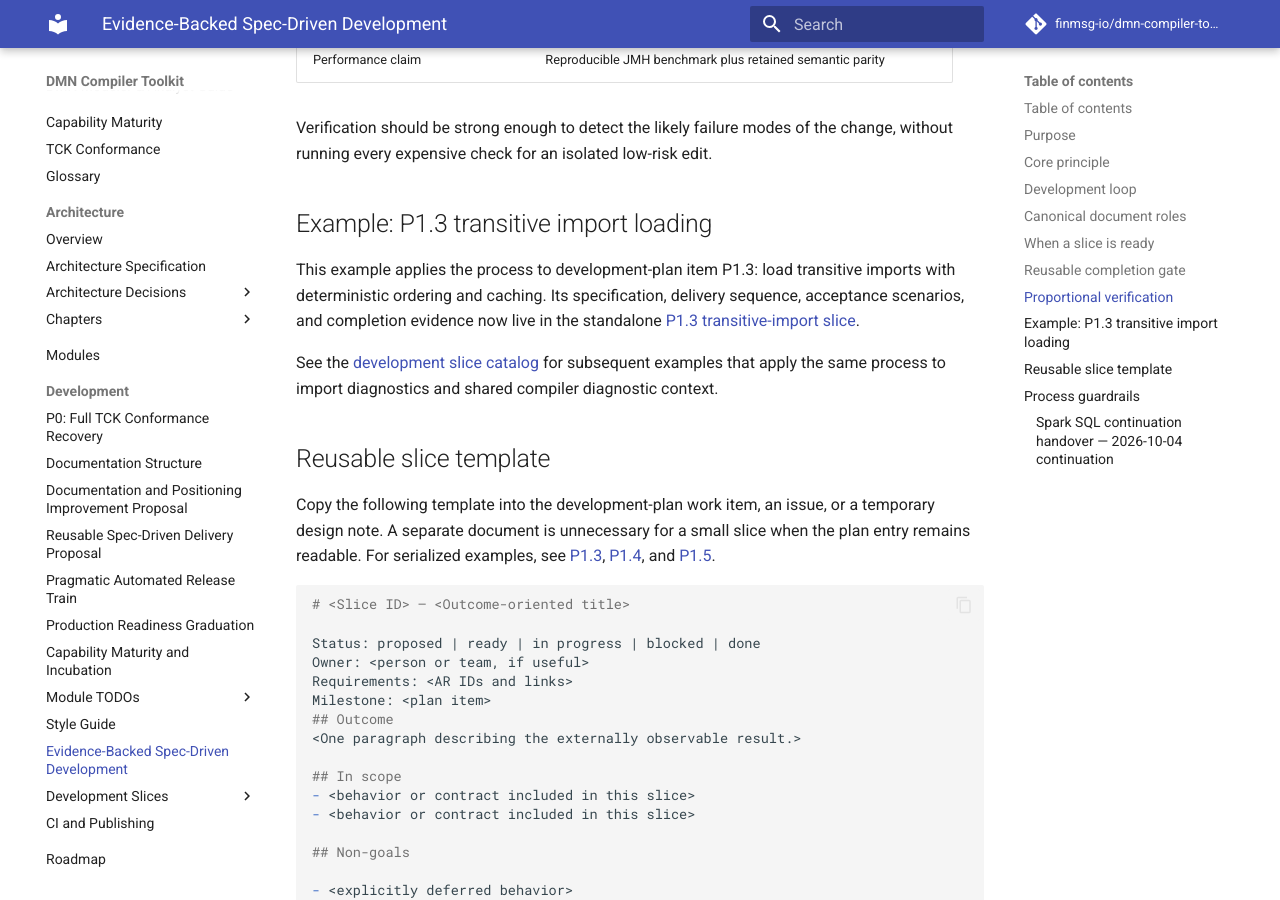
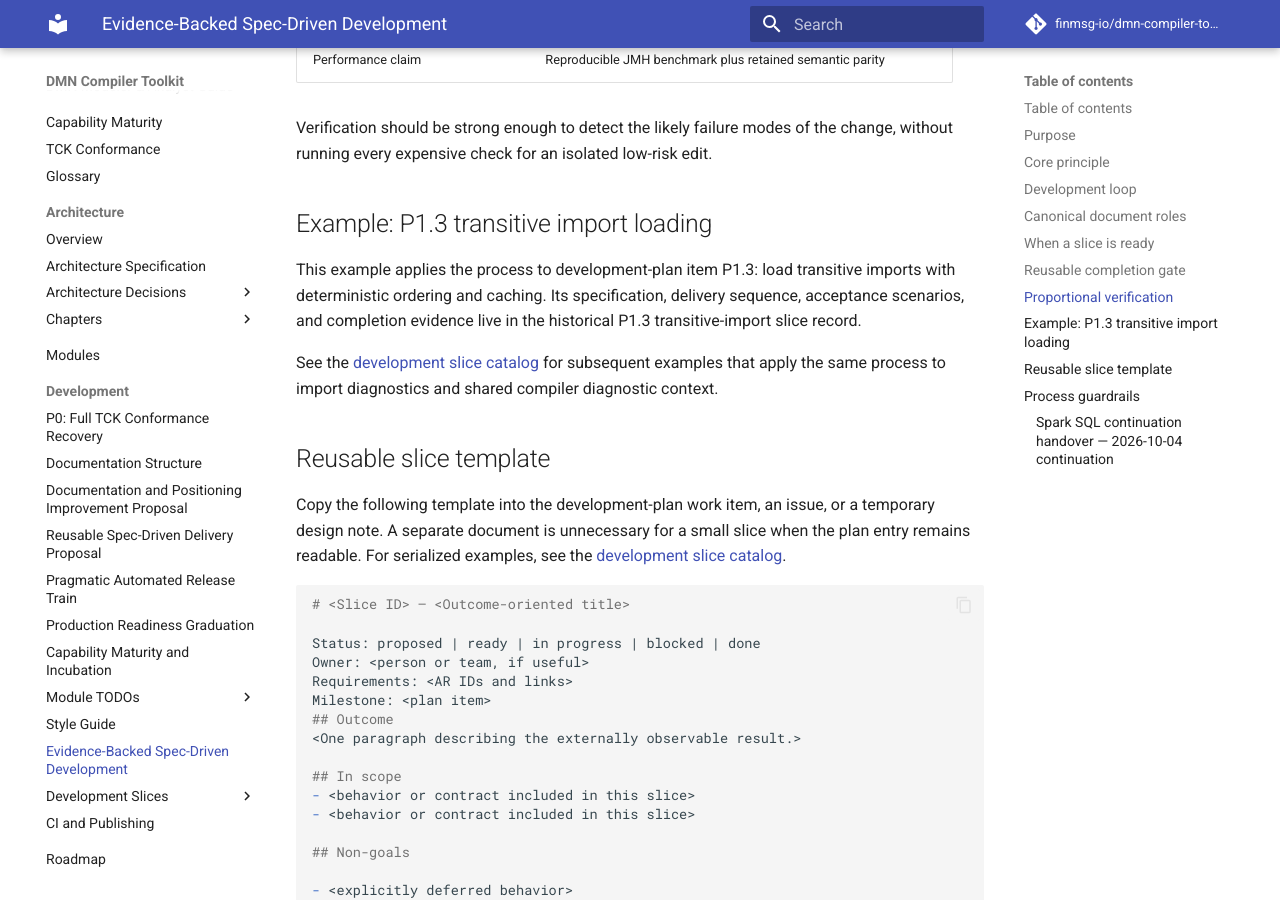
Before and after one commit to finmsg-io/dmn-compiler-toolkit, an MkDocs documentation site: the page built from docs/dev/evidence-backed-spec-driven-development.md, in a window 1280 px wide and 900 px high, scrolled down 3902 px. Built offline with MkDocs 1.6.1 and Material for MkDocs 9.7.7, drawn with Linux system fonts in a browser that asks for light colours; comment, search, counter and statistics services are not loaded.

Commit message:
docs: align mkdocs nav and links with active slice structure

````diff
--- a/docs/dev/evidence-backed-spec-driven-development.md
+++ b/docs/dev/evidence-backed-spec-driven-development.md
@@ -127,8 +127,7 @@ running every expensive check for an isolated low-risk edit.
 
 This example applies the process to development-plan item P1.3: load transitive imports with
 deterministic ordering and caching. Its specification, delivery sequence, acceptance scenarios,
-and completion evidence now live in the standalone
-[P1.3 transitive-import slice](slices/P1.3-load-transitive-imports.md).
+and completion evidence live in the historical P1.3 transitive-import slice record.
 
 See the [development slice catalog](slices/index.md) for subsequent examples that apply the same
 process to import diagnostics and shared compiler diagnostic context.
@@ -138,9 +137,7 @@ process to import diagnostics and shared compiler diagnostic context.
 
 Copy the following template into the development-plan work item, an issue, or a temporary design
 note. A separate document is unnecessary for a small slice when the plan entry remains readable.
-For serialized examples, see [P1.3](slices/P1.3-load-transitive-imports.md),
-[P1.4](slices/P1.4-diagnose-invalid-import-structures.md), and
-[P1.5](slices/P1.5-add-shared-diagnostic-context.md).
+For serialized examples, see the [development slice catalog](slices/index.md).
 
 ```markdown
 # <Slice ID> — <Outcome-oriented title>
--- a/mkdocs.yml
+++ b/mkdocs.yml
@@ -122,16 +122,7 @@ nav:
       - Evidence-Backed Spec-Driven Development: dev/evidence-backed-spec-driven-development.md
       - Development Slices:
           - Overview: dev/slices/index.md
-          - P1.3 Transitive Import Loading: dev/slices/P1.3-load-transitive-imports.md
-          - P1.4 Import Diagnostics: dev/slices/P1.4-diagnose-invalid-import-structures.md
-          - P1.5 Shared Diagnostic Context: dev/slices/P1.5-add-shared-diagnostic-context.md
-          - P1.6 Whole-Model-Set Semantics: dev/slices/P1.6-whole-model-set-semantic-result.md
-          - P1.7 Immutable Compiler Facade: dev/slices/P1.7-immutable-compiler-facade.md
-          - P2.1-P2.9 Real Multi-File Corpus: dev/slices/P2.1-P2.9-real-multi-file-corpus.md
-          - P3.1-P3.7 Runtime Semantic Baseline: dev/slices/P3.1-P3.7-runtime-semantic-baseline.md
-          - P4.1-P4.4 Stable Compiled-Model API: dev/slices/P4.1-P4.4-stable-compiled-model-api.md
-          - P5.1 Pure Java Generator: dev/slices/P5.1-pure-java-generator.md
-          - P6.1-P6.4 100% TCK Compliance: dev/slices/P6.1-P6.4-100-omg-dmn-1.5-tck-compliance.md
+          - S-SPARK-01 Numeric Native Promotion: dev/slices/S-SPARK-01-numeric-native-promotion.md
       - CI and Publishing: ci-and-publishing.md
   - Roadmap: roadmap.md
 markdown_extensions:
````
Also changed, not shown: docs/dev/slices/S-SPARK-01-numeric-native-promotion.md (+1 -1 lines).
